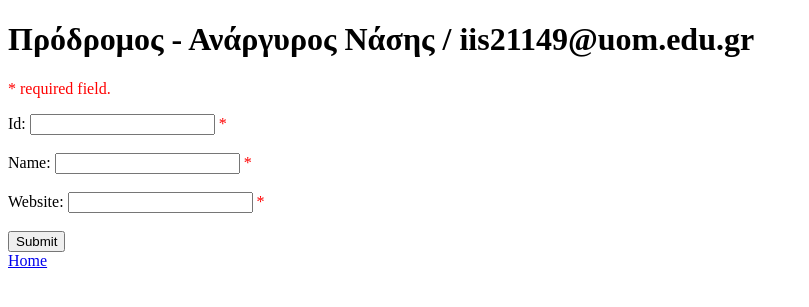
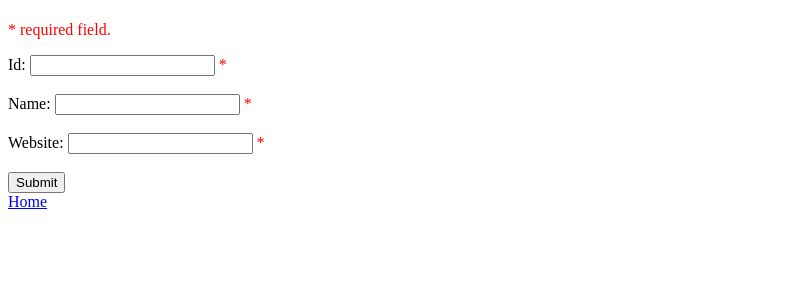
Before and after one commit to prasinis/Web-Programming, a PHP site: page /set.php in a window 1280 px wide. Shown: the top 307 px of the page, without its empty margins (0-809 px from the left). Run offline with PHP 8.4, Linux system fonts and the light colour scheme.

Commit message:
Update set.php

```diff
--- a/ALL_YOU_NEED_IN_PHP/set.php
+++ b/ALL_YOU_NEED_IN_PHP/set.php
@@ -14,7 +14,7 @@
         $servername = "localhost";
         $username = "root";
         $password = "";
-        $dbname = "iis21149";
+        $dbname = "";
         $idErr = $nameErr = $websiteErr = "";
         $id = $name = $website = "";
 
@@ -66,7 +66,7 @@
         }
     ?>
 
-    <h1>Πρόδρομος - Ανάργυρος Νάσης  /  iis21149@uom.edu.gr</h1>
+    <h1></h1>
     <p><span class="error">* required field.</span></p>
     <form method="post" action="<?php echo htmlspecialchars($_SERVER["PHP_SELF"]);?>">
     Id: <input type="text" name="id">
```
